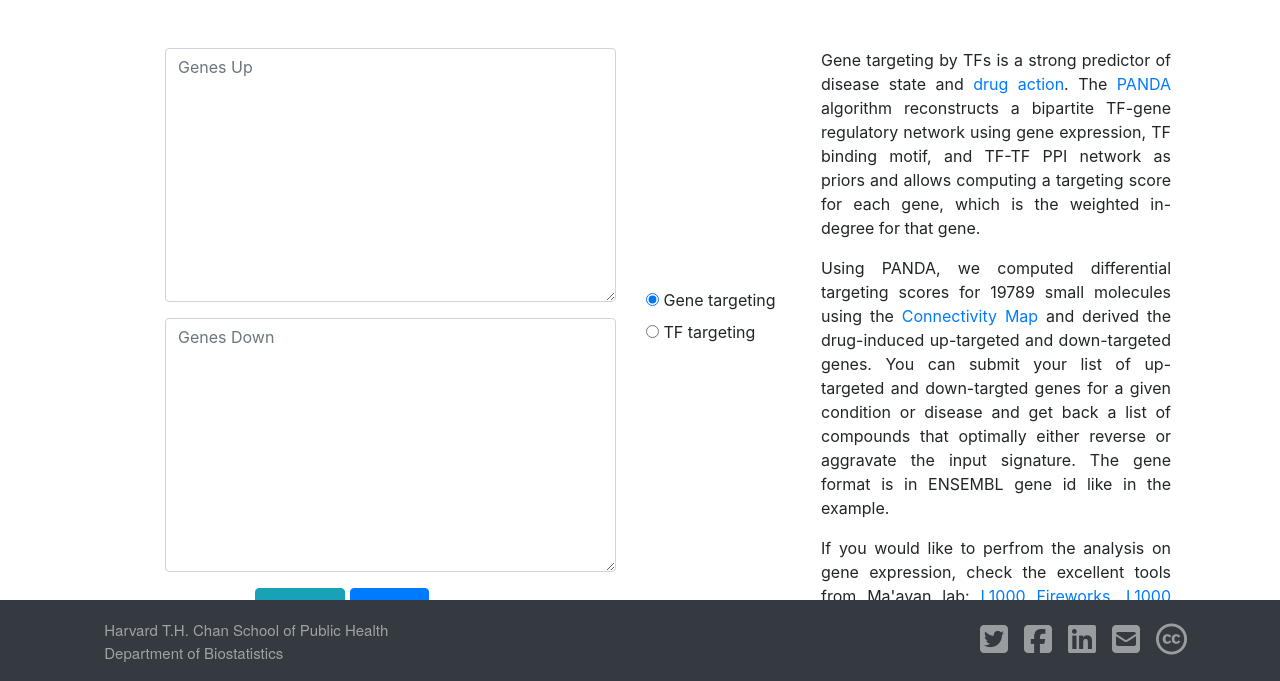
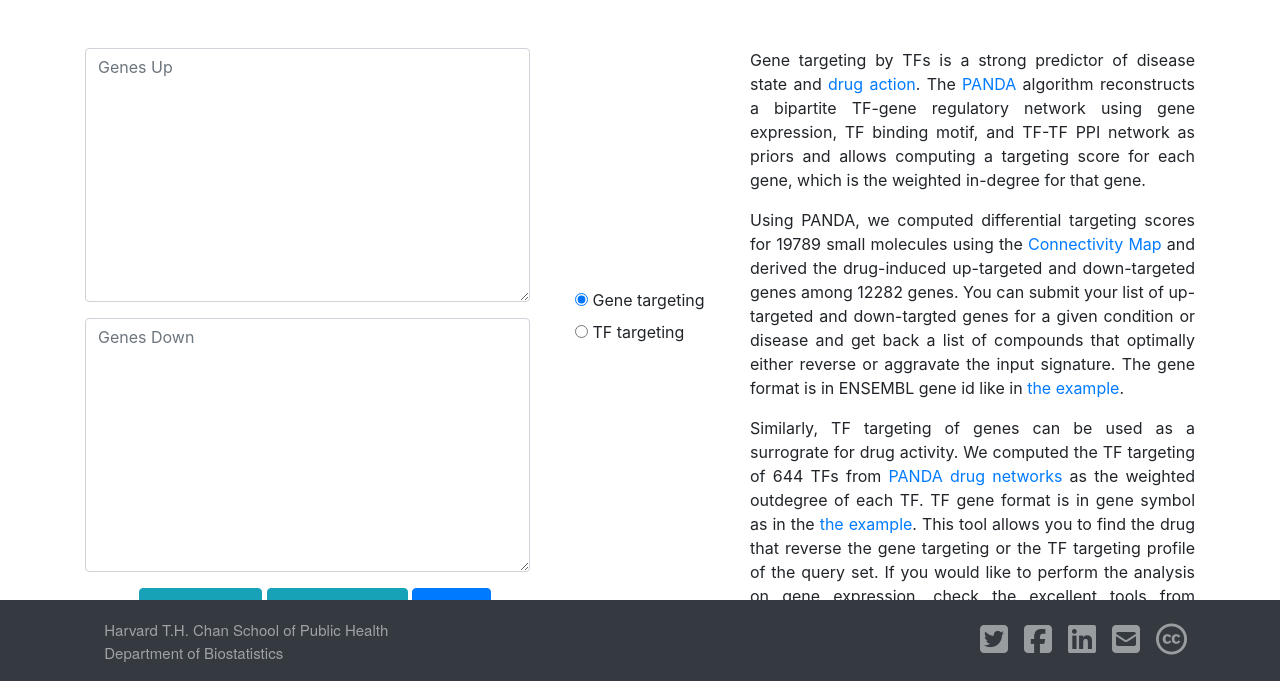
Before and after one commit to QuackenbushLab/grand, a Django app: page /analysis/ in a window 1280 px wide. Shown: the part 119-800 px from the top of the page. Run offline with Django 3.2, Linux system fonts and the light colour scheme; some libraries are stand-ins or nearby versions.

Commit message:
add feature

```diff
--- a/grandapp/templates/analysis.html
+++ b/grandapp/templates/analysis.html
@@ -61,11 +61,12 @@
 </nav>
 
 <div class="container mt-5">
-<div class="row">
-        <div class="offset-md-1 col-md-4>
         <div class="form-area">
               <form action="{% url 'analysis' %}" role="form" method="post">
 	 	   {% csrf_token %}
+                   <div class="row">
+
+                   <div class="col-md-5">
                    <div class="form-group">
                         {% render_field geneform.contentup class="form-control" placeholder="Genes Up" %}
                    </div>
@@ -73,38 +74,41 @@
                         {% render_field geneform.contentdown class="form-control" placeholder="Genes Down" %}
                    </div>
                    <div class="form-actions button-box">
-                   &nbsp; &nbsp; &nbsp; &nbsp; &nbsp; &nbsp; &nbsp; &nbsp; &nbsp; &nbsp; <a href="/analysisexample" class="btn btn-info" role="button">Example</a>
+                   &nbsp; &nbsp; &nbsp; &nbsp; &nbsp; &nbsp; <a href="/analysisexampletfs" class="btn btn-info" role="button">Example TFs</a>&nbsp;<a href="/analysisexample" class="btn btn-info" role="button">Example genes</a>
                    <button type="submit"  name="submit" class="btn btn-primary" id="btnFetch">
                    <span id="mySpinner" class="d-none">
                    <span class="spinner-border spinner-grow-sm text-light" role="status" aria-hidden="true"></span>
                    </span>
                    Submit</button>
                    </div>
-               </form>
                    </div>
+
                     <div class="col-md-2">
                     <div class="col">
-        <br> <br> <br> <br> <br> <br> <br> <br> <br> <br>
-        <form action="{% url 'analysis' %}" role="form" method="post">
+                       <br> <br> <br> <br> <br> <br> <br> <br><br><br>
                        <div class="form-group">
                        {% for radio in geneform.tfgene %}
-		<div class="myradio">
+		       <div>
     		          {{ radio }}
 		       </div>
 		       {% endfor %}
                        </div>
-        </form>
                     </div>
                     </div>
-        <div class="col-md-4">
+
+                   <div class="col-md-5">
                    <p align="justify">Gene targeting by TFs is a strong predictor of disease state and <a href="https://cancerres.aacrjournals.org/content/78/19/5538.short">drug action</a>. The <a href="https://journals.plos.org/plosone/article?id=10.1371/journal.pone.0064832">PANDA</a> algorithm reconstructs a bipartite TF-gene regulatory network
                    using gene expression, TF binding motif, and TF-TF PPI network as priors and allows computing a targeting score for each gene, which is the weighted in-degree
                    for that gene.</p>
         	   <p align="justify">Using PANDA, we computed differential targeting scores for 19789 small molecules using the <a href="http://clue.io">Connectivity Map</a> and derived the drug-induced up-targeted and down-targeted
-        genes. You can submit your list of up-targeted and down-targted genes for a given condition or disease and get back a list of compounds that
-        optimally either reverse or aggravate the input signature. The gene format is in ENSEMBL gene id like in the example.</p>
-        <p align="justify">If you would like to perfrom the analysis on gene expression, check the excellent tools from Ma'ayan lab: <a href="http://amp.pharm.mssm.edu/L1000FWD/">L1000 Fireworks</a>, <a href="https://amp.pharm.mssm.edu/L1000CDS2/#/index">L1000 CDS2</a>, and <a href="http://www.maayanlab.net/LINCS/LCB/#.XYO9d5NKi_U">L1000 Canvas Browser</a>.</p>
+                   genes among 12282 genes. You can submit your list of up-targeted and down-targted genes for a given condition or disease and get back a list of compounds that
+                   optimally either reverse or aggravate the input signature. The gene format is in ENSEMBL gene id like in <a href="/analysisexample">the example</a>.</p>
+                   <p align="justify">Similarly, TF targeting of genes can be used as a surrograte for drug activity. We computed the TF targeting of  644 TFs from <a href="/drugs"> PANDA drug networks</a> as the weighted outdegree of each TF. TF gene format is in gene symbol as in the <a href="/analysisexampletfs">the example</a>.
+                   This tool allows you to find the drug that reverse the gene targeting or the TF targeting profile of the query set. If you would like to perform the analysis on gene expression, check the excellent tools from Ma'ayan lab: <a href="http://amp.pharm.mssm.edu/L1000FWD/">L1000 Fireworks</a>, <a href="https://amp.pharm.mssm.edu/L1000CDS2/#/index">L1000 CDS2</a>, and <a href="http://www.maayanlab.net/LINCS/LCB/#.XYO9d5NKi_U">L1000 Canvas Browser</a>.</p>
                    </div>
+
+                  </div>
+               </form>
          </div>
 </div>
 
--- a/grandapp/templates/cell.html
+++ b/grandapp/templates/cell.html
@@ -35,8 +35,8 @@
             <a href="/disease" class="dropdown-item">Disease</a>
           </div>
         </li>
-          <a class="nav-item nav-link" href="#">Contact</a>
-          <a class="nav-item nav-link" href="/about">Help</a>
+          <a class="nav-item nav-link" href="/help">Help</a>
+          <a class="nav-item nav-link" href="/about">Contact</a>
           <a class="nav-item nav-link" href="https://github.com/QuackenbushLab/grand"><i class="fab fa-github fa-lg"></i></a>
       </div>
   </div>
--- a/grandapp/templates/help.html
+++ b/grandapp/templates/help.html
@@ -69,6 +69,12 @@
     <li class="breadcrumb-item"><a href="#credit">Image credit</a></li>
     </ol>
     <p><h3 id="networks" class="text-primary">Networks</h3>
+    <h4>Reconstruction</h4>
+    <div class="ml-3">
+    The networks can be reconstructed using the tool specified in the tool field in the data table. For example, the LCL cell line network can be built using the PANDA tool as implemented in the package netZooM version 0.1. The other fields in the datatables refer to the arguments or data sources needed for the tool. For example, PANDA requires a TF-TF PPI network, gene expression samples, and TF motif binding site.
+    These data files along with their sources are provided to reconstruct the network. Since PANDA is a deterministic algorithm, reconstructing the network using the data priors and the same software release should yield the exact same network as the one available for direct download.
+    </div>
+    <h4>Download</h4>
     <div class="ml-3">The networks can be downloaded with two different properties.
     <h5>Format:</h5>
     <code>p:</code> stands for <code>.pairs</code> format. The network is written in a text file with the following format:
--- a/grandapp/views.py
+++ b/grandapp/views.py
@@ -146,10 +146,10 @@ def analysis(request):
                  d = open('src/cluereg/data/sampleDown.csv','w')
                  d.write(contentdown)
                  d.close()
-                 if tfgene=='TF targeting':
-                     gene = 0
-                 elif tfgene=='Gene targeting':
-                     gene = 1
+                 if tfgene=='Gene targeting':
+                     gene=1
+                 elif tfgene=='TF targeting':
+                     gene=0
                  drugNames, cosDist, overlap, indSort, stat1, stat2, stat3, stat4 = enrichCmapReg(gene)
                  max_display=100
                  randid      =random.randint(1,1000000)
@@ -195,10 +195,55 @@ def analysisexample(request):
                  d = open('src/cluereg/data/sampleDown.csv','w')
                  d.write(contentdown)
                  d.close()
-                 if tfgene=='TF targeting':
-                     gene = 0
-                 elif tfgene=='Gene targeting':
+                 if tfgene=='Gene targeting':
                      gene = 1
+                 elif tfgene=='TF targeting':
+                     gene=0
+                 drugNames, cosDist, overlap, indSort, stat1, stat2, stat3, stat4 = enrichCmapReg(gene)
+                 max_display=100
+                 for i in range(max_display):
+                     drug=DrugResultUp.objects.get(id=i+1)
+                     drug.drug   =drugNames.iloc[indSort[i]].values[0]
+                     drug.cosine =round(cosDist[indSort[i]],4)
+                     drug.overlap=overlap[indSort[i]]
+                     drug.save()
+                     drug=DrugResultDown.objects.get(id=i+1).values[0]
+                     drug.drug   =drugNames.iloc[indSort[-1-i]]
+                     drug.cosine =round(cosDist[indSort[-1-i]],4)
+                     drug.overlap=overlap[indSort[-1-i]]
+                     drug.save()
+                 param  = Params.objects.get(id=1)
+                 param.genesupin   = stat1
+                 param.genesdownin = stat2
+                 param.genesup     = stat3
+                 param.genesdown   = stat4
+                 param.save()
+                 #payload = {'drug':drugNames.iloc[indSort[-1-i]],'cosine':round(cosDist[indSort[-1-i]],4),'overlap':overlap[indSort[-1-i]]}
+             except BadHeaderError: #find a better exception
+                 return HttpResponse('Invalid header found.')
+             return redirect('/drugresult/' + str(accessKey) + '/')
+    return render(request, 'analysis.html', {'geneform':form})
+
+def analysisexampletfs(request):
+    if request.method == 'GET':
+        form = GeneForm({'tfgene':'TF targeting','contentup':'AHR\nAIRE\nALX1\nALX4\nAR\nARID2\nARID3A\nARID5B\nARNT\nCREM\nCTCF\nCUX1\nDBP\nDBX2\nDDIT3\nDLX1\nDLX3\nFOXF2\nFOXH1\nNEUROD2\nNR2F1\nNR2F2\nNR2F6\nNR3C1\nNR4A3\nNR5A1\nNR5A2\nFOXI1\nFOXJ3\nFOXK1\nHOXC6\nHOXD10\nPOU5F1B\nPOU6F1\nPURA\nRARA\nRARB\nRARG\nRAX\nRAX2\nRBPJ\nREL\nRORC\nRREB1\nRUNX1\nRUNX2\nRXRA\nRXRB\nSMAD5\nSMARCC1','contentdown':'MEIS2\nMEOX1\nMESP1\nMGA\nMITF\nMIXL1\nMLX\nMLXIPL\nMNT\nMYC\nMYF5\nMYF6\nMYOD1\nMYOG\nMYPOP\nMZF1\nNAIF1\nNANOG\nNEUROD1\nFOXL1\nFOXO1\nHOXB6\nHOXC10\nNR6A1\nPBX3\nPDX1\nPGR\nPHOX2A\nPITX2\nPKNOX1\nPLAG1\nPOU6F2\nPPARA\nPPARG\nPRDM1\nPRDM4\nPRKRIR\nPROP1\nPROX1\nPTF1A\nRXRG\nSCRT1\nSCRT2\nSHOX\nSHOX2\nSIX3\nSMAD1\nSMAD2\nSMAD3\nAHR\n'})
+    else:
+         form = GeneForm(request.POST)
+         if form.is_valid():
+             contentup   = request.POST['contentup']
+             contentdown = request.POST['contentdown']
+             tfgene      = request.POST['tfgene']
+             try:
+                 u = open('src/cluereg/data/sampleUp.csv','w')
+                 u.write(contentup)
+                 u.close()
+                 d = open('src/cluereg/data/sampleDown.csv','w')
+                 d.write(contentdown)
+                 d.close()
+                 if tfgene=='Gene targeting':
+                     gene = 1
+                 elif tfgene=='TF targeting':
+                     gene=0
                  drugNames, cosDist, overlap, indSort, stat1, stat2, stat3, stat4 = enrichCmapReg(gene)
                  max_display=100
                  for i in range(max_display):
@@ -347,7 +392,7 @@ def enrichDisease():
     stat2=len(tflist)
     return qval, pvalVec, tfdbdisease, nCondVec, qval1, pvalVec1, tfdbgwas, nCondVec1, stat1, stat2
 
-def enrichCmapReg(gene=0):
+def enrichCmapReg(gene):
     print('Reading drug database')
     #db         = pd.read_csv('cmapreg.csv', header=None,dtype=np.float64)
     if gene==1:
--- a/granddb/urls.py
+++ b/granddb/urls.py
@@ -24,6 +24,7 @@ urlpatterns = [
     path('disease/',view=views.disease, name='disease'),
     path('help/',view=views.help, name='help'),
     path('analysisexample/', view=views.analysisexample, name='analysisexample'),
+    path('analysisexampletfs/', view=views.analysisexampletfs, name='analysisexampletfs'),
     url(r'^diseaseexample/', view=views.diseaseexample, name='diseaseexample'),
     url(r'^drugresult/(\d+)/', view=views.drugresult, name='drugresult'),
     url(r'^diseaseresult/(\d+)', view=views.diseaseresult, name='diseaseresult'),
```
Also changed, not shown: 1 other file. Lines whose indentation alone changed are shown as unchanged.
